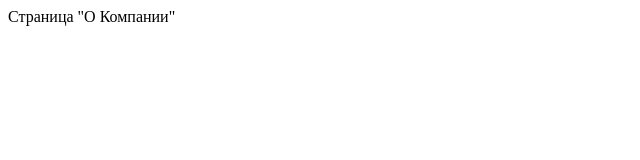
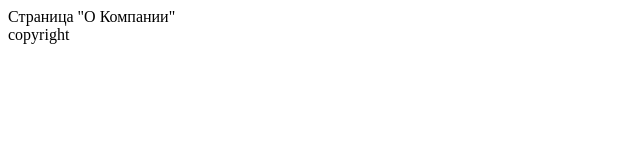
Before and after one commit to RMS83/Test, a plain HTML site: page about.html in a window 1280 px wide. Shown: the full height of the page, 0-640 px from the left. Drawn offline with Linux system fonts and the light colour scheme.

Commit message:
footer in about

```diff
--- a/about.html
+++ b/about.html
@@ -6,6 +6,9 @@
 
 <body>
 Страница "О Компании"
+
 </body>
+<footer> copyright <footer>
+
 
 </html>
```
